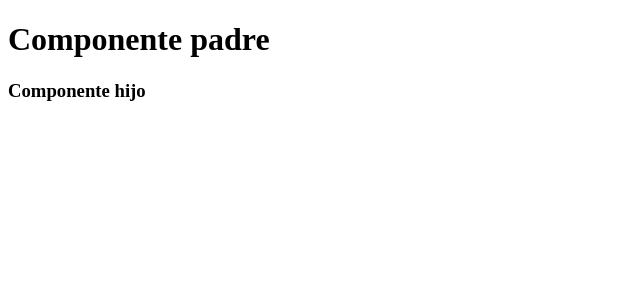
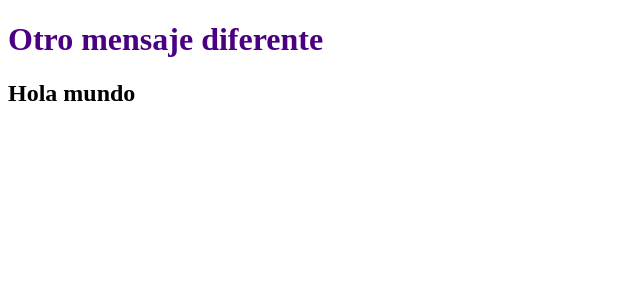
Before and after one commit to stevehndz/app, an Angular app: page / in a window 1280 px wide. Shown: the top 300 px of the page, without its empty margins (0-640 px from the left). Built offline with nearby package versions, Linux system fonts and the light colour scheme.

Commit message:
feat(var): variable interpolation

```diff
--- a/src/app/app.component.html
+++ b/src/app/app.component.html
@@ -1 +1 @@
-<app-padre></app-padre>
+<saludo></saludo>
--- a/src/app/saludo/saludo.component.css
+++ b/src/app/saludo/saludo.component.css
@@ -1,4 +1,3 @@
 h1 {
     color: indigo;
 }
-}
--- a/src/app/saludo/saludo.component.html
+++ b/src/app/saludo/saludo.component.html
@@ -1 +1,2 @@
-<h1>Hola mundo</h1>
+<h1>{{ mensaje }}</h1> <!-- Variable from ts -->
+<h2>Hola mundo</h2>
--- a/src/app/saludo/saludo.component.ts
+++ b/src/app/saludo/saludo.component.ts
@@ -5,8 +5,17 @@ import { Component } from '@angular/core';
   standalone: true,
   imports: [],
   templateUrl: './saludo.component.html',
-  styleUrl: './saludo.component.css'
+  styleUrl: './saludo.component.css',
 })
 export class SaludoComponent {
+  mensaje: string; // Visualize this varaible only at this component
 
+  constructor() {
+    this.mensaje = 'Un saludo a todos';
+
+    setTimeout(() => {
+      // Time to change variable value
+      this.mensaje = 'Otro mensaje diferente';
+    }, 3000);
+  }
 }
```
